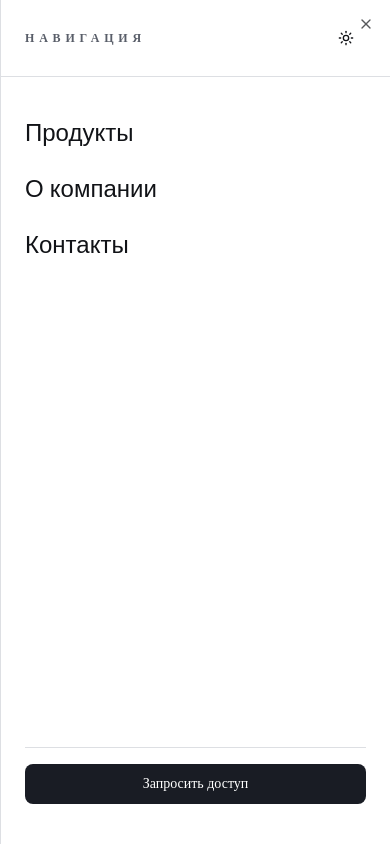
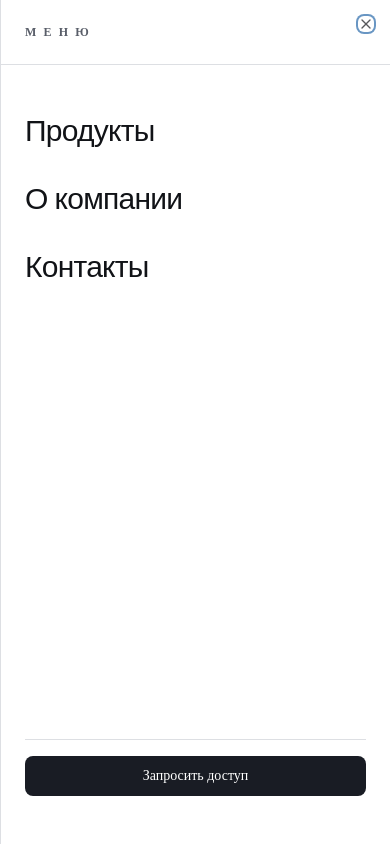
Before and after one commit to BogdanMod/zercon, a Next.js app: page / in a window 390 px wide. Both pictures are taken after a click on the button "МЕНЮ". Shown: the top 844 px of the page. Built offline with nearby package versions, Linux system fonts and the light colour scheme.

Commit message:
Simplify mobile menu

```diff
--- a/src/components/site-header.tsx
+++ b/src/components/site-header.tsx
@@ -58,31 +58,30 @@ export function SiteHeader() {
             </DialogTrigger>
             <DialogContent className="h-[100svh] w-full max-w-none rounded-none border-l border-t-0 border-r-0 border-b-0 p-0">
               <div className="flex h-full flex-col">
-                <div className="flex items-center justify-between border-b px-6 py-5">
+                <div className="flex items-center justify-between border-b px-6 py-6">
                   <DialogHeader>
-                    <DialogTitle className="text-xs uppercase tracking-[0.4em] text-muted-foreground">
-                      Навигация
+                    <DialogTitle className="text-xs uppercase tracking-[0.6em] text-muted-foreground">
+                      Меню
                     </DialogTitle>
                   </DialogHeader>
-                  <ThemeToggle />
                 </div>
-                <div className="flex flex-1 flex-col justify-between px-6 py-10">
-                  <div className="space-y-6">
+                <div className="flex flex-1 flex-col justify-between px-6 py-12">
+                  <div className="space-y-8">
                     <Link
                       href="/products"
-                      className="block text-2xl font-heading text-foreground"
+                      className="block text-3xl font-heading tracking-tight text-foreground"
                     >
                       Продукты
                     </Link>
                     <Link
                       href="/about"
-                      className="block text-2xl font-heading text-foreground"
+                      className="block text-3xl font-heading tracking-tight text-foreground"
                     >
                       О компании
                     </Link>
                     <Link
                       href="/contact"
-                      className="block text-2xl font-heading text-foreground"
+                      className="block text-3xl font-heading tracking-tight text-foreground"
                     >
                       Контакты
                     </Link>
```
